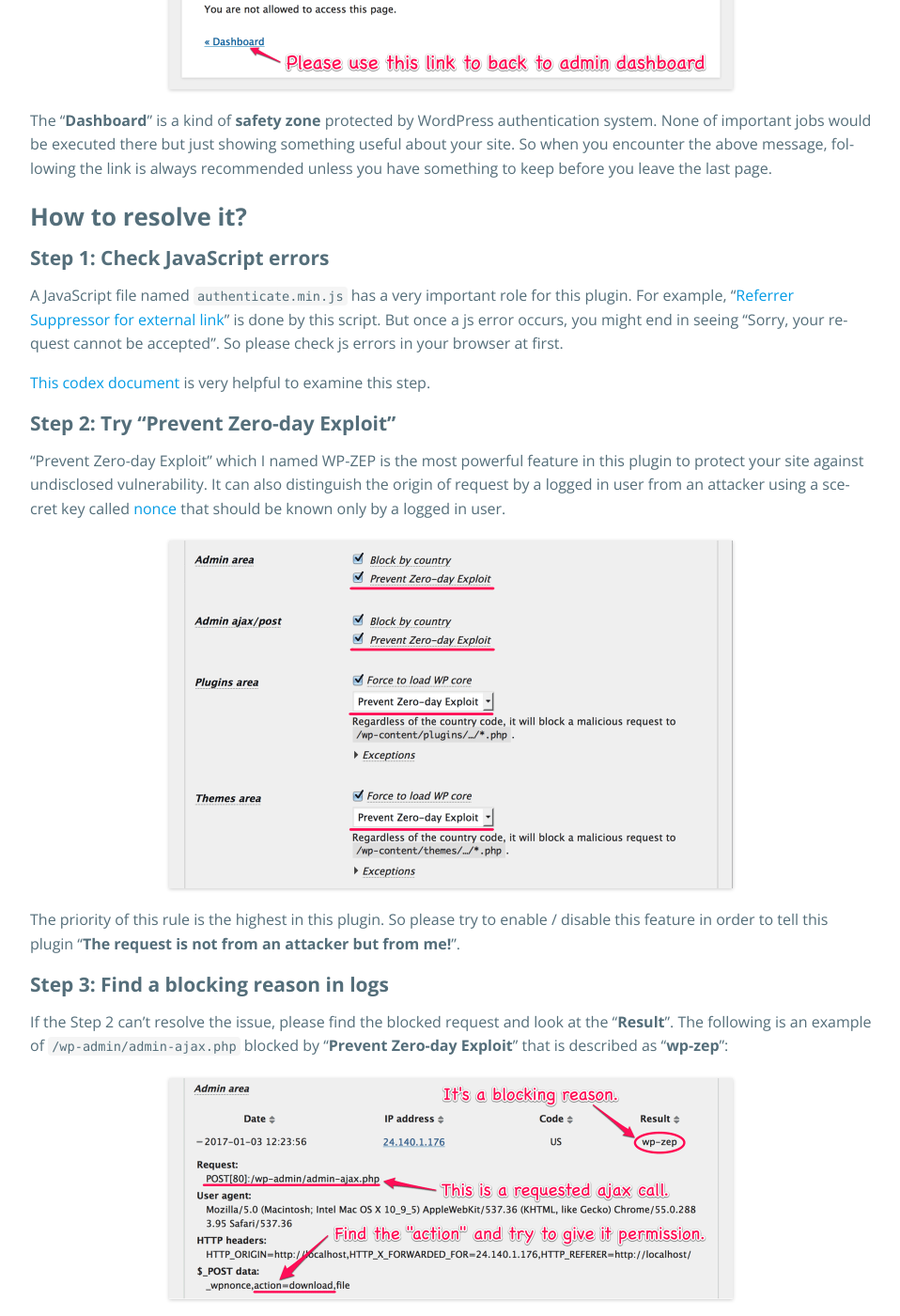
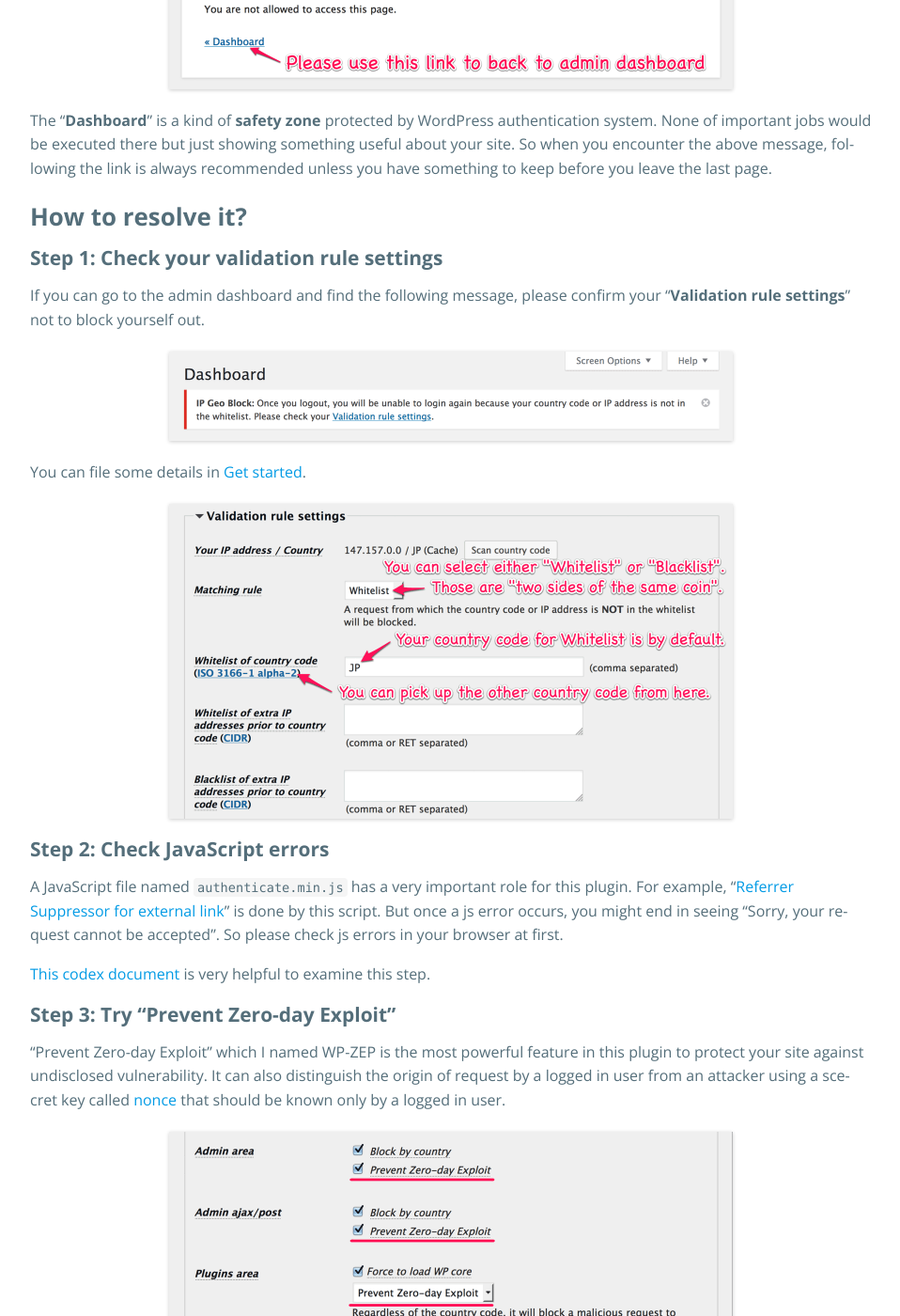
Before and after one commit to tokkonopapa/WordPress-IP-Geo-Block, a Jekyll site: the page built from _codex/02. FAQ/02/you-are-not-allowed-to-access.md, in a window 1280 px wide and 1400 px high, scrolled down 603 px. Shown: the whole window at 94% size, without its empty margins (160-1118 px from the left). Built offline with Jekyll 4.4.1, drawn with Linux system fonts in a browser that asks for light colours; some web fonts are replaced; some of the changed text lies outside the part shown.

Commit message:
Update codex.

```diff
--- a/_codex/02. FAQ/02/you-are-not-allowed-to-access.md
+++ b/_codex/02. FAQ/02/you-are-not-allowed-to-access.md
@@ -38,7 +38,22 @@ keep before you leave the last page.
 
 ### How to resolve it? ###
 
-#### Step 1: Check JavaScript errors ####
+#### Step 1: Check your validation rule settings ####
+
+If you can go to the admin dashboard and find the following message, please
+confirm your "**Validation rule settings**" not to block yourself out.
+
+![Check your validation rule settings]({{ '/img/2017-04/CheckYourSettings.png' | prepend: site.baseurl }}
+ "Check your validation rule settings"
+)
+
+You can file some details in [Get started][GetStarted].
+
+![Validation rule settings]({{ '/img/2017-03/ValidationRuleSettings.png' | prepend: site.baseurl }}
+ "Validation rule settings"
+)
+
+#### Step 2: Check JavaScript errors ####
 
 A JavaScript file named `authenticate.min.js` has a very important role for
 this plugin. For example, "[Referrer Suppressor for external link][RefSup]"
@@ -48,7 +63,7 @@ browser at first.
 
 [This codex document][JSErrors] is very helpful to examine this step.
 
-#### Step 2: Try "Prevent Zero-day Exploit" ####
+#### Step 3: Try "Prevent Zero-day Exploit" ####
 
 "Prevent Zero-day Exploit" which I named WP-ZEP is the most powerful feature
 in this plugin to protect your site against undisclosed vulnerability. It can
@@ -64,9 +79,9 @@ The priority of this rule is the highest in this plugin. So please try
 to enable / disable this feature in order to tell this plugin "**The request
 is not from an attacker but from me!**".
 
-#### Step 3: Find a blocking reason in logs ####
+#### Step 4: Find a blocking reason in logs ####
 
-If the Step 2 can't resolve the issue, please find the blocked request and look
+If the Step 3 can't resolve the issue, please find the blocked request and look
 at the "**Result**". The following is an example of `/wp-admin/admin-ajax.php`
 blocked by "**Prevent Zero-day Exploit**" that is described as "**wp-zep**":
 
@@ -77,9 +92,9 @@ blocked by "**Prevent Zero-day Exploit**" that is described as "**wp-zep**":
 You can find the full list of "**Result**" at [this document][BlockReason] in
 codex. Then please go to the next step.
 
-#### Step 4: Give a permission as exception ####
+#### Step 5: Give a permission as exception ####
 
-If you can't resolve the blocking issue up to the step 2, please try to give
+If you can't resolve the blocking issue up to the step 3, please try to give
 a permission to the concerned request as an exception.
 
 ##### - **Admin area** / **Admin ajax/post** - #####
@@ -149,6 +164,7 @@ your site.
 [JSErrors]:     https://codex.wordpress.org/Using_Your_Browser_to_Diagnose_JavaScript_Errors "Using Your Browser to Diagnose JavaScript Errors &laquo; WordPress Codex"
 [WPnonce]:      https://codex.wordpress.org/WordPress_Nonces "WordPress Nonces &laquo; WordPress Codex"
 [BypassAdmin]:  http://www.ipgeoblock.com/codex/ip-geo-block-bypass-admins.html "ip-geo-block-bypass-admins | IP Geo Block"
+[GetStarted]:   {{ '/codex/get-started.html#configure-the-settings' | prepend: site.baseurl }} "Get started | IP Geo Block"
 [BypassPlugin]: {{ '/codex/ip-geo-block-bypass-plugins.html' | prepend: site.baseurl }} "ip-geo-block-bypass-plugins | IP Geo Block"
 [BypassTheme]:  {{ '/codex/ip-geo-block-bypass-themes.html'  | prepend: site.baseurl }} "ip-geo-block-bypass-themes | IP Geo Block"
 [Timing]:       {{ '/codex/validation-timing.html' | prepend: site.baseurl }} "Validation timing | IP Geo Block"
```
Also changed, not shown: other parts of _codex/02. FAQ/02/you-are-not-allowed-to-access.md (+1 -1 lines), img/2017-04/CheckYourSettings.png (added).
